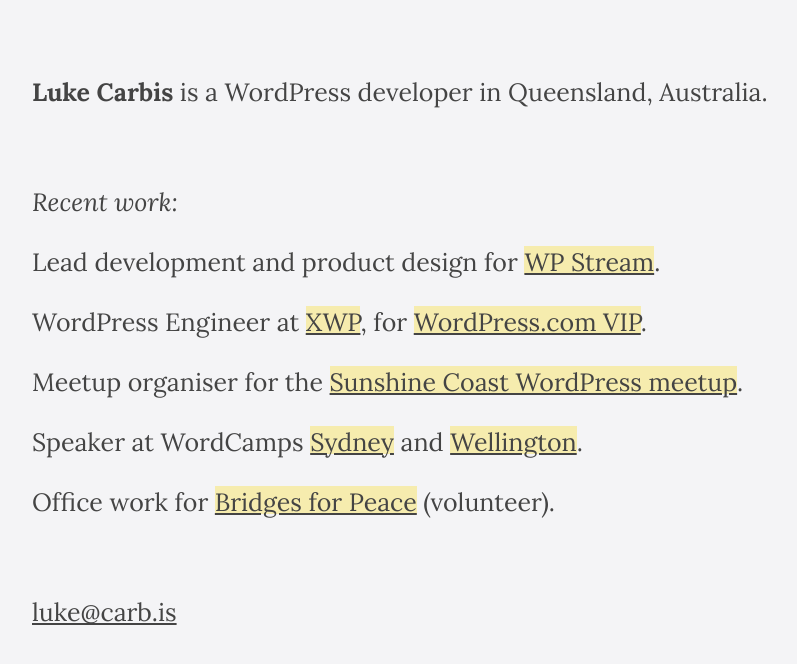
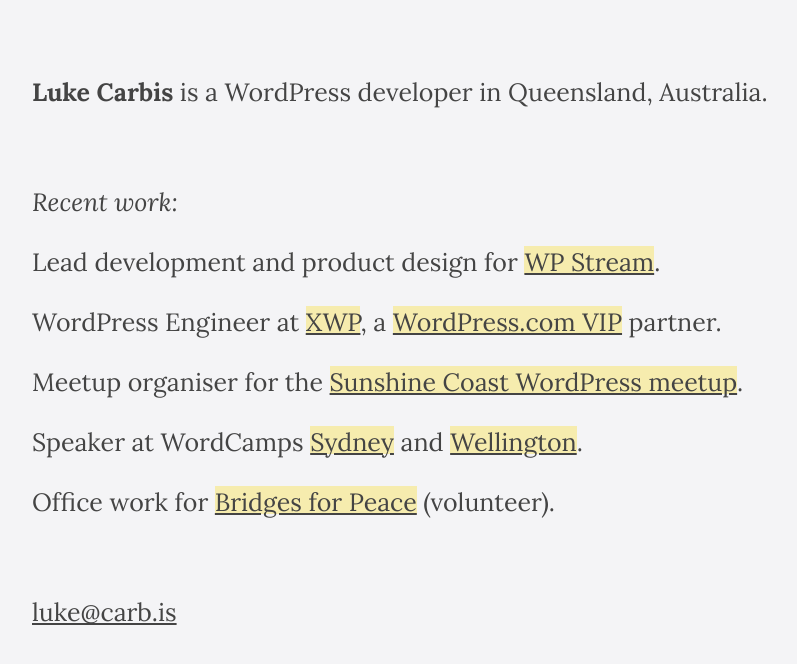
Before and after one commit to lukecarbis/old-carb.is, a Jekyll site: the page built from index.html, in a window 1280 px wide. Shown: the top 664 px of the page, without its empty margins (128-925 px from the left). Built offline with Jekyll 4.4.1, drawn with Linux system fonts in a browser that asks for light colours.

Commit message:
Language change

```diff
--- a/_config.yml
+++ b/_config.yml
@@ -10,7 +10,7 @@
 
 work:
   - "Lead development and product design for [WP Stream](https://wp-stream.com)."
-  - "WordPress Engineer at [XWP](http://xwp.co), for [WordPress.com VIP](https://vip.wordpress.com)."
+  - "WordPress Engineer at [XWP](http://xwp.co), a [WordPress.com VIP](https://vip.wordpress.com) partner."
   - "Meetup organiser for the [Sunshine Coast WordPress meetup](https://wpsc.co)."
   - "Speaker at WordCamps [Sydney](http://sydney.wordcamp.org/2014/) and [Wellington](http://wellington.wordcamp.org/2014/)."
   - "Office work for [Bridges for Peace](http://bridgesforpeace.com) (volunteer)."
```
